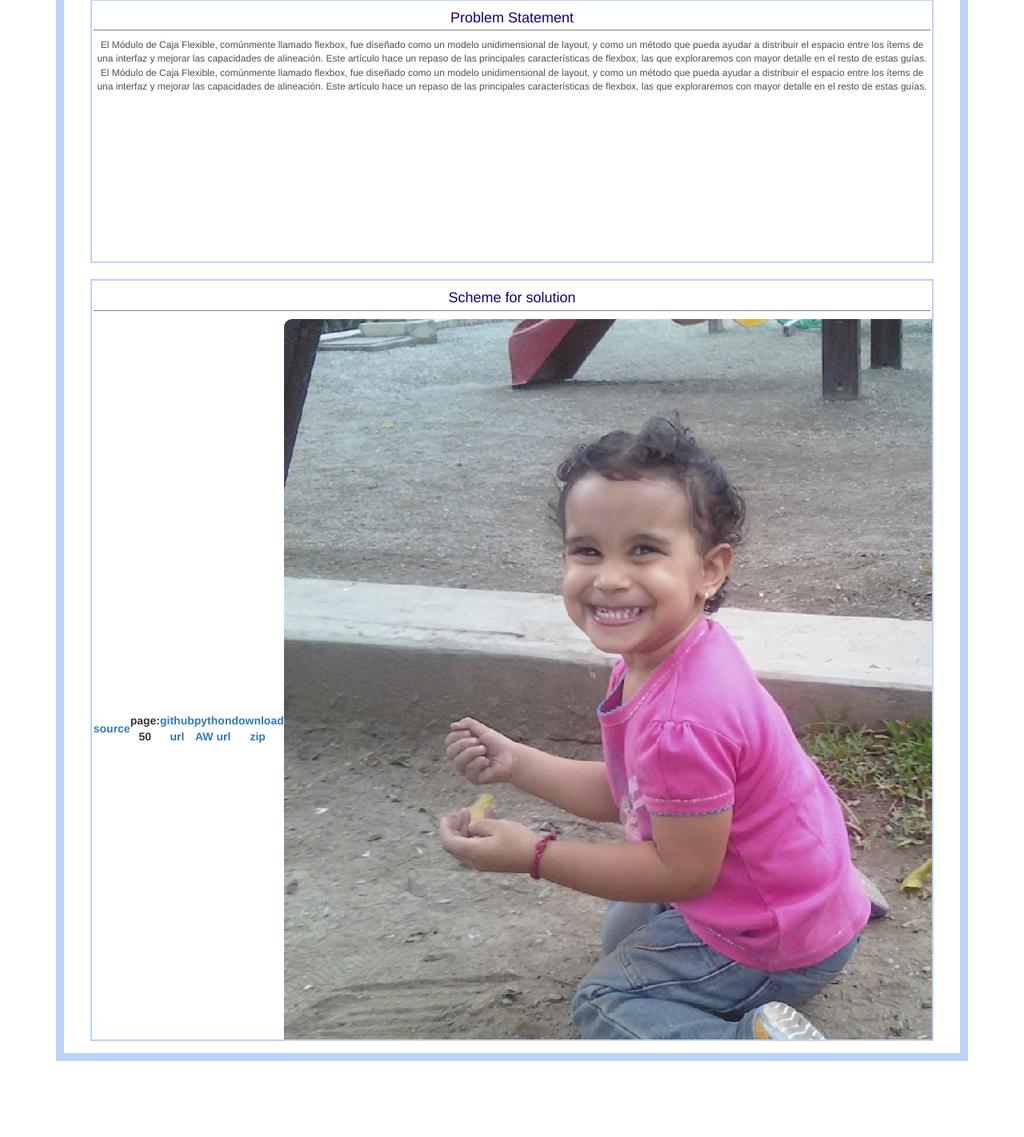
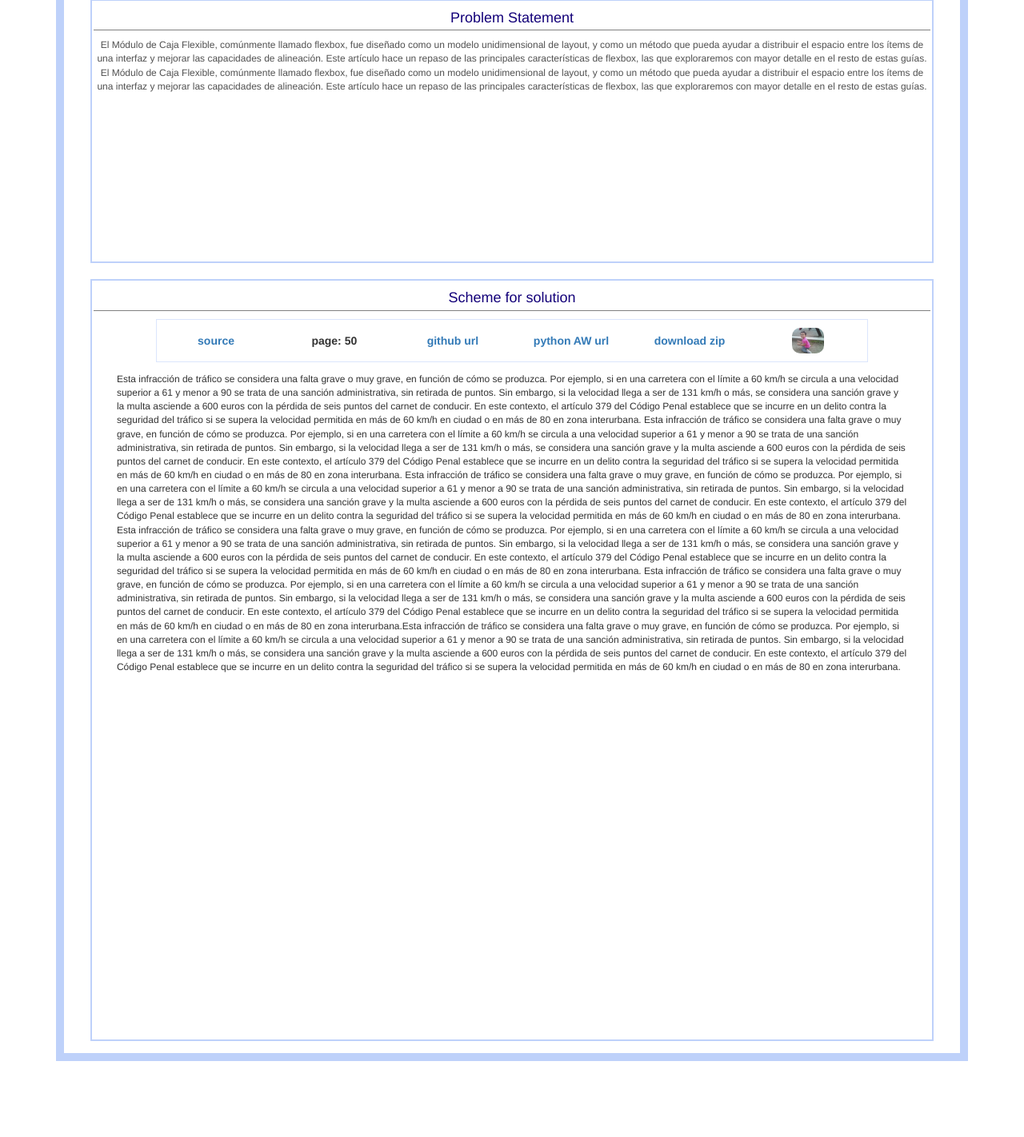
Before and after one commit to iggProjects/iggPyBlog, a Flask app: page /excercise/?id=1 in a window 1280 px wide. Shown: the part 151-1573 px from the top of the page at 80% size. Run offline with Flask 2, Linux system fonts and the light colour scheme; lists and menus that the app fills with data are empty; some libraries are stand-ins or nearby versions.

Commit message:
update scroll bar css in layout

```diff
--- a/templates/excercise.html
+++ b/templates/excercise.html
@@ -10,25 +10,29 @@
                 {{excercise.homework}}
             </p>
         </div>
-        <div style="width:95%; height:72%; margin: auto; padding: 2px;  overflow: auto;  border:2px solid rgb(190, 209, 250);">
+        <div style="width:95%; height:72%; margin: auto; padding: 2px;    border:2px solid rgb(190, 209, 250);">
             <h4 style="text-align: center; margin-top: 10px; padding-bottom: 5px; color:rgb(19, 1, 121); border-bottom: 1px solid gray;">Scheme for solution</h4>
-            <table style="width:90%; ">
+            <table style="width:85%; border: 1px solid rgb(219, 229, 252);">
                 <tr>
                     <th><a href="{{ excercise.source_url }}" target="_blank">source</a></th>
                     <th>page: {{ excercise.page }}</th>
                     <th><a href="{{excercise.github_url}}" target="_blank">github url</a></th>
                     <th><a href="{{excercise.pyAW_url}}" target="_blank">python AW url</a></th>
                     <th><a href="{{excercise.zip_url}}" target="_blank">download zip</a></th>
-                    <th>
-                        <img class="myImg" src="/static/img/ame-01.jpg" alt="ame-01"/>
+                    <th style="padding:10px;">
+                        <img class="myImg" src="/static/img/ame-01.jpg" alt="ame-01" width="40"/>
                     </th>
                 </tr>
-                <tr id="trBody">
-                    <td colspan="6" >
-                        {{excercise.body}}
-                    </td>
-                </tr>
             </table>
+            <div style="height:70%; margin-top: 10px; overflow-y: scroll; ">
+                <table style="width:95%;">
+                    <tr id="trBody">
+                        <td colspan="6" >
+                            {{excercise.body}}
+                        </td>
+                    </tr>
+                </table>
+            </div>
 
         </div>
     </div>
--- a/templates/layout.html
+++ b/templates/layout.html
@@ -5,13 +5,36 @@
     <title>iggPyBlog</title>
     <link rel="stylesheet" href="https://maxcdn.bootstrapcdn.com/bootstrap/3.3.7/css/bootstrap.min.css">
     <style>
+
+        /* width */
+        ::-webkit-scrollbar {
+        width: 4px;
+        }
+
+        /* Track */
+        ::-webkit-scrollbar-track {
+        box-shadow: inset 0 0 5px grey;
+        border-radius: 10px;
+        }
+
+        /* Handle */
+        ::-webkit-scrollbar-thumb {
+        background: blue;
+        border-radius: 15px;
+        }
+
+        /* Handle on hover */
+        ::-webkit-scrollbar-thumb:hover {
+        background: green;
+        }
+
         .nav-disp-rows-cent{ display: flex; flex-direction: row; flex-wrap: wrap; justify-content: space-around; align-items: center; align-content: stretch; }
 
         .disp-rows-cent{ display: flex; flex-direction: row; flex-wrap: wrap; justify-content: space-around; align-items: center; align-content: stretch; }
         .disp-cols-cent{ display: flex; flex-direction: column; flex-wrap: wrap; justify-content: flex-start; align-items: stretch; align-content: stretch; }
         table { margin:auto; border-collapse: collapse; }
         .tableWithBorders { border: 1px solid rgb(156, 156, 156); padding:3px; }
-        table th { width:20%; }
+        table th { width:16%; }
         th, td { text-align: center; }
         td { font-size: 12px;}
         #trBody { height: 300px;}
```
